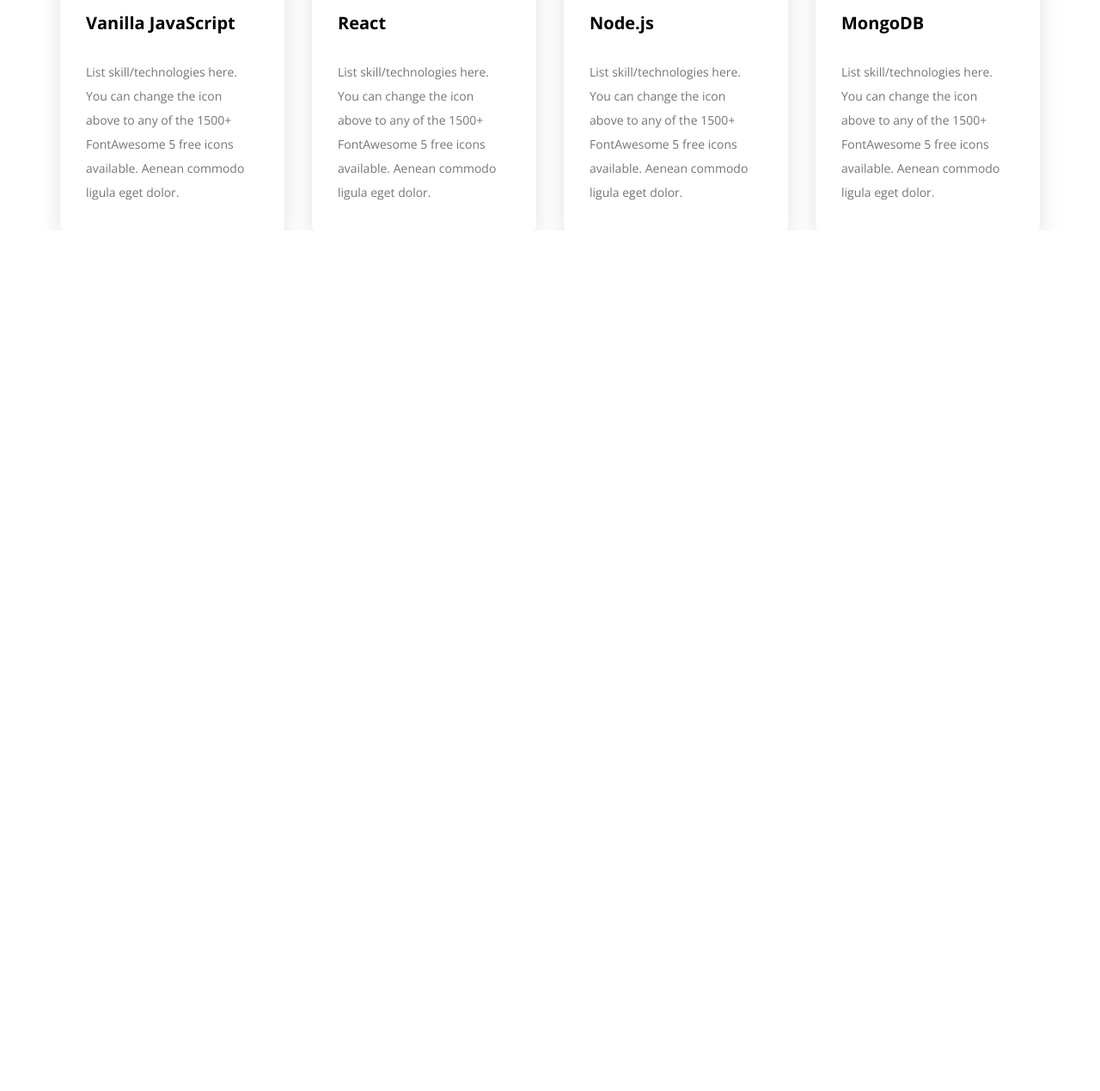
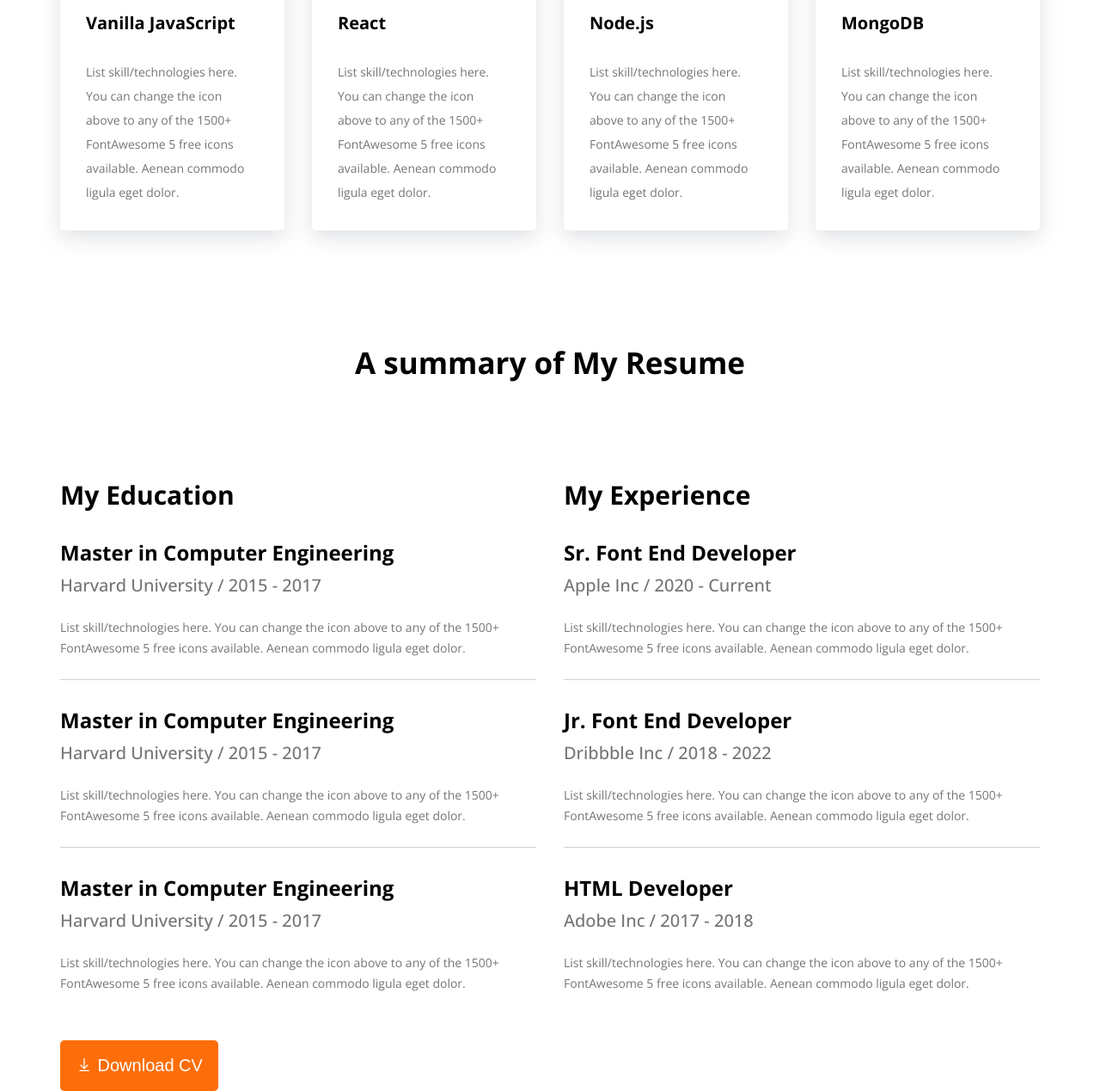
Before and after one commit to suzonmahbub/web-dev-protfolio, a plain HTML site: page index.html in a window 1280 px wide. Shown: the part 1867-3136 px from the top of the page at 86% size. Before the commit the page ends 2135 px from the top, so only its background shows below. Drawn offline with nearby package versions, Linux system fonts and the light colour scheme.

Commit message:
resume setion complete

```diff
--- a/index.html
+++ b/index.html
@@ -59,7 +59,8 @@
         <!-- About Section -->
         <div class="about-container">
             <h2 class="about-title dark-1">about me</h2>
-            <p class="about-description dark-3">I, m a designer & developer with a passion for web design. I enjoy developing simple, clean and slick
+            <p class="about-description dark-3">I, m a designer & developer with a passion for web design. I enjoy
+                developing simple, clean and slick
                 websites that provide real value to the end user. Thousands of clients have procured exceptional resulfs
                 while working with me. Delivering work within time and budget which meets clients requirements in our
                 mata.</p>
@@ -88,34 +89,98 @@
         </div>
 
         <!-- What I do -->
-         <div class="skill-container">
+        <div class="skill-container">
             <h2 class="skill-title">what i do</h2>
-            <p class="skill-description dark-3">I have more than 10 years experience building software for clients all over the world. Below is a quick overview of my main technical skill sets and technologies i use. Want to find out more about my experience? Check out my online resume and project portfolio.</p>
+            <p class="skill-description dark-3">I have more than 10 years experience building software for clients all
+                over the world. Below is a quick overview of my main technical skill sets and technologies i use. Want
+                to find out more about my experience? Check out my online resume and project portfolio.</p>
 
             <div class="skill-wrap">
                 <div class="single-skill">
                     <img src="./images/icons/js.png" alt="js">
                     <h4 class="single-skill-title">Vanilla JavaScript</h4>
-                    <p class="single-skill-description">List skill/technologies here. You can change the icon above to any of the 1500+ FontAwesome 5 free icons available. Aenean commodo ligula eget dolor.</p>
+                    <p class="single-skill-description">List skill/technologies here. You can change the icon above to
+                        any of the 1500+ FontAwesome 5 free icons available. Aenean commodo ligula eget dolor.</p>
                 </div>
 
                 <div class="single-skill">
                     <img src="./images/icons/react.png" alt="react">
                     <h4 class="single-skill-title">React</h4>
-                    <p class="single-skill-description">List skill/technologies here. You can change the icon above to any of the 1500+ FontAwesome 5 free icons available. Aenean commodo ligula eget dolor.</p>
+                    <p class="single-skill-description">List skill/technologies here. You can change the icon above to
+                        any of the 1500+ FontAwesome 5 free icons available. Aenean commodo ligula eget dolor.</p>
                 </div>
                 <div class="single-skill">
                     <img src="./images/icons/nodejs.png" alt="node">
                     <h4 class="single-skill-title">Node.js</h4>
-                    <p class="single-skill-description">List skill/technologies here. You can change the icon above to any of the 1500+ FontAwesome 5 free icons available. Aenean commodo ligula eget dolor.</p>
+                    <p class="single-skill-description">List skill/technologies here. You can change the icon above to
+                        any of the 1500+ FontAwesome 5 free icons available. Aenean commodo ligula eget dolor.</p>
                 </div>
                 <div class="single-skill">
                     <img src="./images/icons/mongo.png" alt="mongo">
                     <h4 class="single-skill-title">MongoDB</h4>
-                    <p class="single-skill-description">List skill/technologies here. You can change the icon above to any of the 1500+ FontAwesome 5 free icons available. Aenean commodo ligula eget dolor.</p>
+                    <p class="single-skill-description">List skill/technologies here. You can change the icon above to
+                        any of the 1500+ FontAwesome 5 free icons available. Aenean commodo ligula eget dolor.</p>
                 </div>
             </div>
-         </div>
+        </div>
+
+        <!-- Resume -->
+        <div class="resume">
+            <h2 class="resume-title">A summary of My Resume</h2>
+            <div class="resume-container">
+                <div class="resume-column">
+                    <h3 class="resume-column-title">My Education</h3>
+                    <div class="exprience">
+                        <h4 class="experience-title">Master in Computer Engineering</h4>
+                        <h5 class="experience-sub-title">Harvard University / 2015 - 2017</h5>
+                        <p class="experience-description">List skill/technologies here. You can change the icon above to
+                            any of the 1500+ FontAwesome 5 free icons available. Aenean commodo ligula eget dolor.</p>
+                    </div>
+                    <div class="exprience">
+                        <h4 class="experience-title">Master in Computer Engineering</h4>
+                        <h5 class="experience-sub-title">Harvard University / 2015 - 2017</h5>
+                        <p class="experience-description">List skill/technologies here. You can change the icon above
+                            to any of the 1500+ FontAwesome 5 free icons available. Aenean commodo ligula eget dolor.
+                        </p>
+                    </div>
+                    <div class="exprience">
+                        <h4 class="experience-title">Master in Computer Engineering</h4>
+                        <h5 class="experience-sub-title">Harvard University / 2015 - 2017</h5>
+                        <p class="experience-description border-bottom-none">List skill/technologies here. You can change the icon above
+                            to any of the 1500+ FontAwesome 5 free icons available. Aenean commodo ligula eget dolor.
+                        </p>
+                    </div>
+                </div>
+                <div class="resume-column">
+                    <h3 class="resume-column-title">My Experience</h3>
+                    <div class="exprience">
+                        <h4 class="experience-title">Sr. Font End Developer</h4>
+                        <h5 class="experience-sub-title">Apple Inc / 2020 - Current</h5>
+                        <p class="experience-description">List skill/technologies here. You can change the icon above
+                            to any of the 1500+ FontAwesome 5 free icons available. Aenean commodo ligula eget dolor.
+                        </p>
+                    </div>
+                    <div class="exprience">
+                        <h4 class="experience-title">Jr. Font End Developer</h4>
+                        <h5 class="experience-sub-title">Dribbble Inc / 2018 - 2022</h5>
+                        <p class="experience-description">List skill/technologies here. You can change the icon above
+                            to any of the 1500+ FontAwesome 5 free icons available. Aenean commodo ligula eget dolor.
+                        </p>
+                    </div>
+                    <div class="exprience">
+                        <h4 class="experience-title">HTML Developer</h4>
+                        <h5 class="experience-sub-title">Adobe Inc / 2017 - 2018</h5>
+                        <p class="experience-description border-bottom-none">List skill/technologies here. You can change the icon above
+                            to any of the 1500+ FontAwesome 5 free icons available. Aenean commodo ligula eget dolor.
+                        </p>
+                    </div>
+                </div>
+            </div>
+
+            <button class="text-primary download-btn">
+                <i class="las la-download"></i>
+                Download CV</button>
+        </div>
     </main>
 
     <footer>
--- a/style.css
+++ b/style.css
@@ -199,3 +199,53 @@
     font-size: 14px;
     line-height: 28px;
 }
+
+/* Resume */
+.resume {
+    max-width: 1140px;
+    margin: 0 auto;
+    margin-top: 130px;
+}
+.resume-title {
+    text-align: center;
+    font-size: 35px;
+}
+.resume-container {
+    display: flex;
+    gap: 32px;
+    margin-top: 110px;
+    padding-bottom: 30px;
+}
+
+.resume-column-title {
+    font-size: 30px;
+
+}
+.experience {
+    max-width: 510px;
+    margin: 0 auto;
+}
+.experience-title {
+    font-size: 24px;
+    margin-top: 30px;
+}
+
+.experience-sub-title {
+    font-size: 20px;
+    font-weight: 500;
+    color: #757575;
+    margin-top: 8px;
+}
+
+.experience-description {
+    font-size: 14px;
+    line-height: 24px;
+    margin-top: 24px;
+    color: #757575;
+    border-bottom: 1px solid #D1D1D1;
+    padding-bottom: 24px;
+}
+
+.border-bottom-none {
+    border-bottom: none;
+}
```
